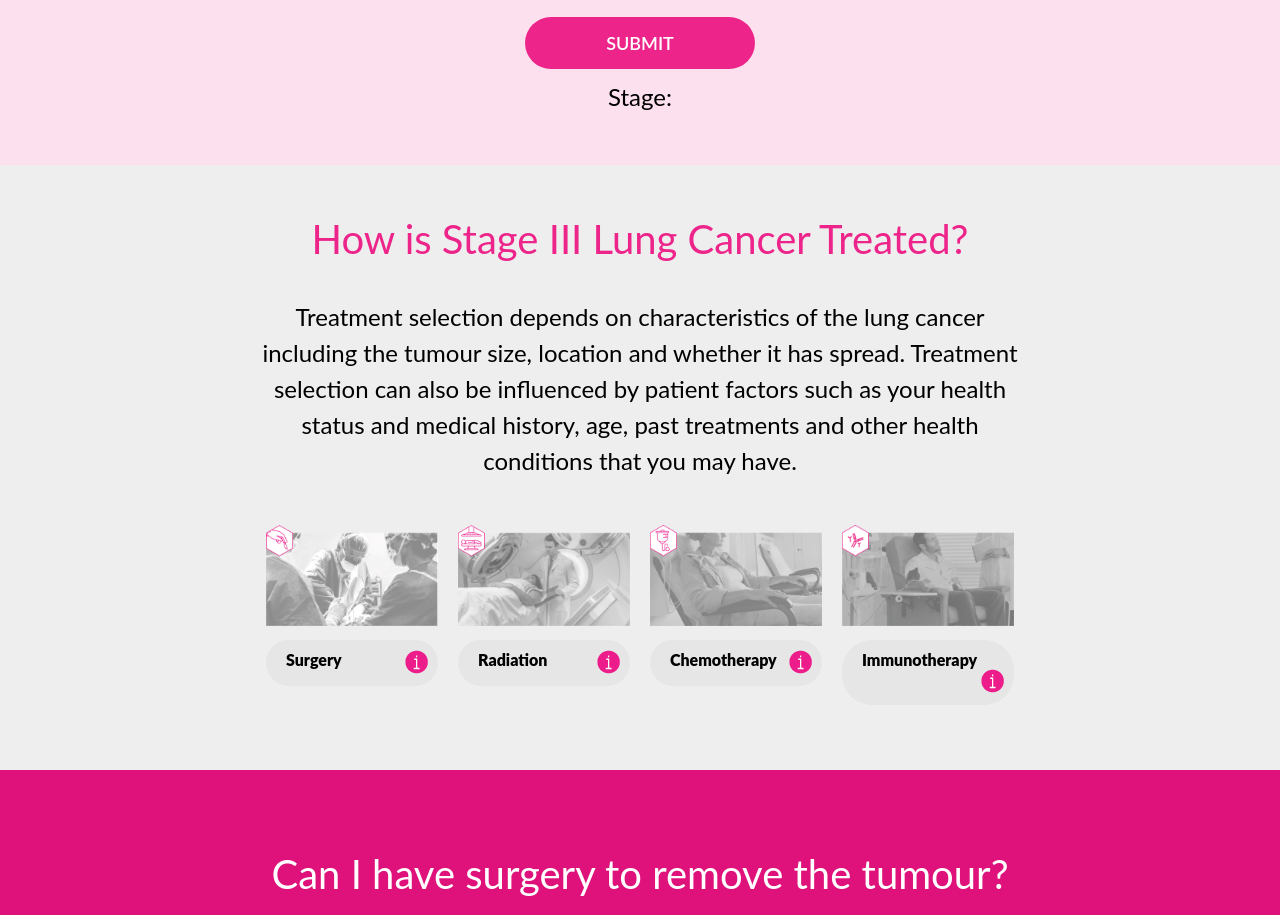
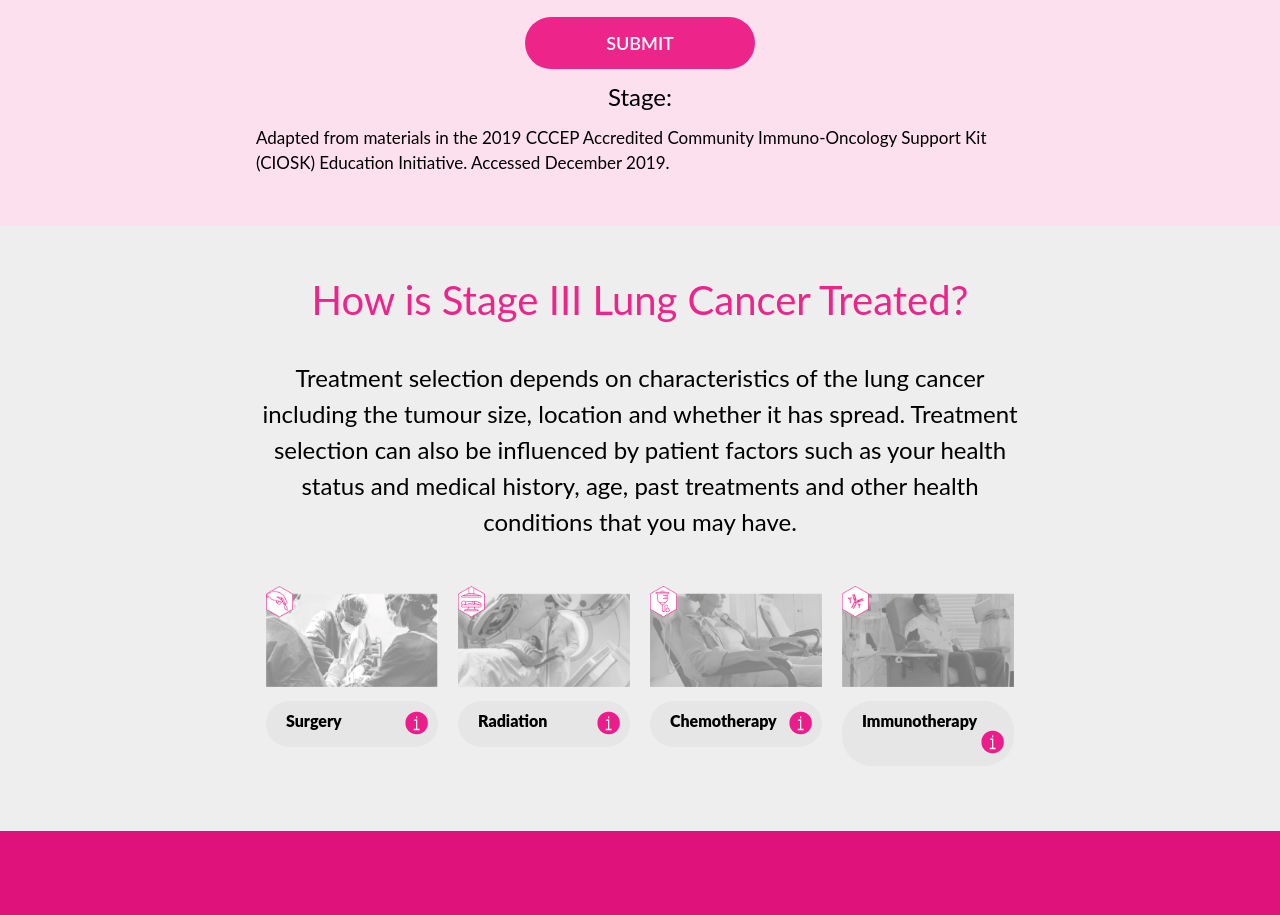
Before and after one commit to TinaHB/jutan88.github.io, a plain HTML site: page CounsellingTool_1.html in a window 1280 px wide. Shown: the part 1542-2457 px from the top of the page. Drawn offline with nearby package versions, Linux system fonts and the light colour scheme.

Commit message:
Update CounsellingTool_1.html

```diff
--- a/CounsellingTool_1.html
+++ b/CounsellingTool_1.html
@@ -135,6 +135,7 @@
 					</div>
 					<p style="text-align: center;">Stage: <span class="output"></span>
 					</p>
+					<p class="tiny-text">Adapted from materials in the 2019 CCCEP Accredited Community Immuno-Oncology Support Kit (CIOSK) Education Initiative. Accessed December 2019.</p>
 				</div>
 			</div>
 			<div id="division-column1">
```
